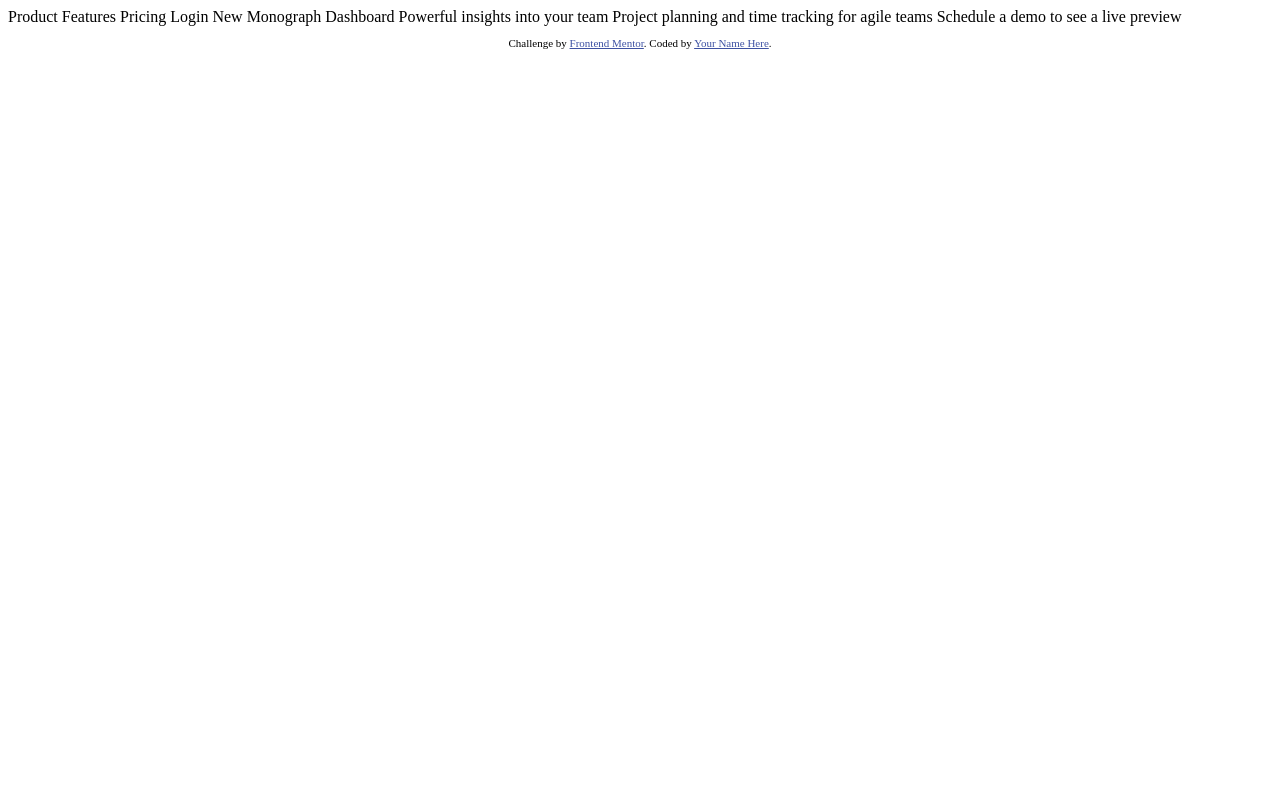
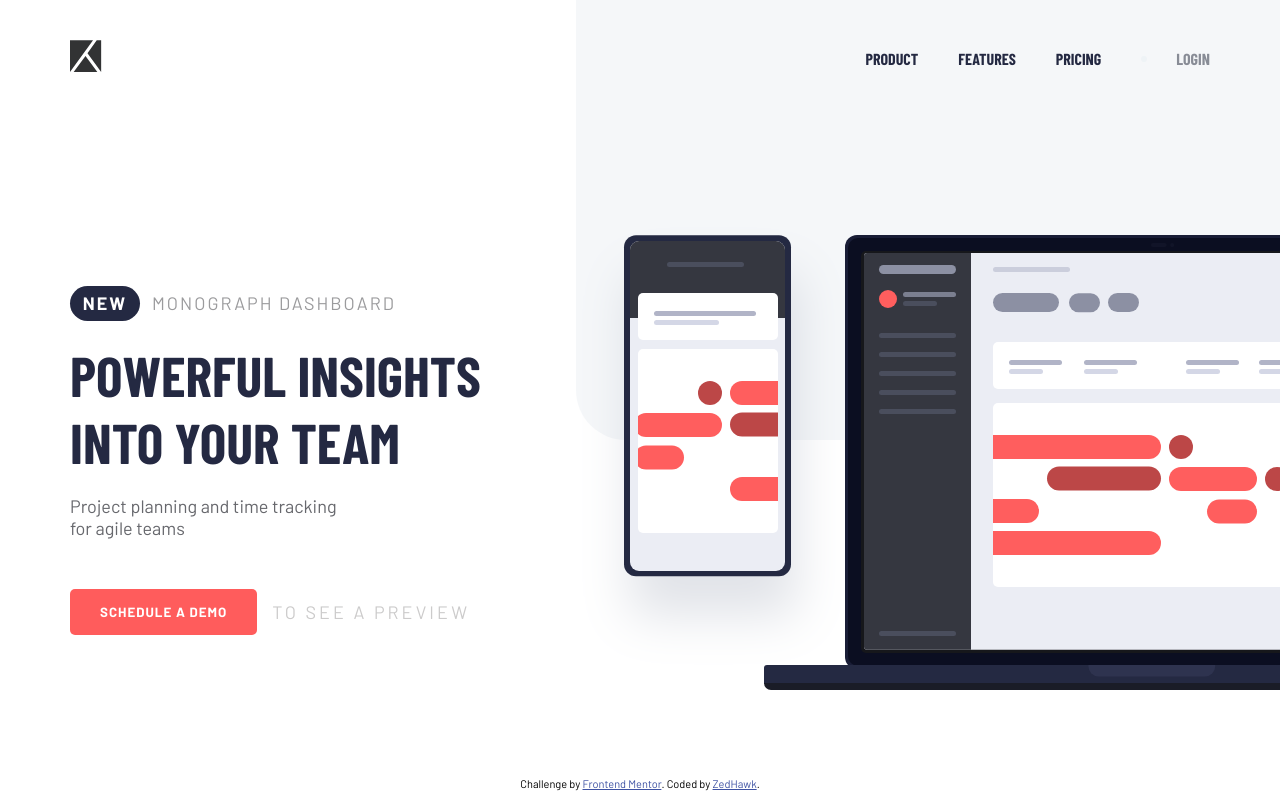
Before and after one commit to ebrahim113/Project_Tracking_Intro_Component_Challenge, a plain HTML site: page index.html in a window 1280 px wide. Drawn offline with nearby package versions, Linux system fonts and the light colour scheme; a web font is replaced by a local one.

Commit message:
Finish Challenge

```diff
--- a/index.html
+++ b/index.html
@@ -1,39 +1,85 @@
 <!DOCTYPE html>
 <html lang="en">
+
 <head>
   <meta charset="UTF-8">
-  <meta name="viewport" content="width=device-width, initial-scale=1.0"> <!-- displays site properly based on user's device -->
+  <meta name="viewport" content="width=device-width, initial-scale=1.0">
+  <link rel="icon" type="image/png" sizes="32x32" href="./images/favicon-32x32.png">
+  <title>Frontend Mentor | Project tracking intro component</title>
+  <!-- Google Fonts -->
+  <link rel="preconnect" href="https://fonts.googleapis.com">
+  <link rel="preconnect" href="https://fonts.gstatic.com" crossorigin>
+  <link
+    href="https://fonts.googleapis.com/css2?family=Barlow+Condensed:ital,wght@0,100;0,200;0,300;0,400;0,500;0,600;0,700;0,800;0,900;1,100;1,200;1,300;1,400;1,500;1,600;1,700;1,800;1,900&family=Barlow:ital,wght@0,100;0,200;0,300;0,400;0,500;0,600;0,700;0,800;0,900;1,100;1,200;1,300;1,400;1,500;1,600;1,700;1,800;1,900&display=swap"
+    rel="stylesheet">
+  <!-- Font Awesome -->
+  <link rel="stylesheet" href="https://cdnjs.cloudflare.com/ajax/libs/font-awesome/6.5.2/css/all.min.css"
+    integrity="sha512-SnH5WK+bZxgPHs44uWIX+LLJAJ9/2PkPKZ5QiAj6Ta86w+fsb2TkcmfRyVX3pBnMFcV7oQPJkl9QevSCWr3W6A=="
+    crossorigin="anonymous" referrerpolicy="no-referrer" />
+  <link rel="stylesheet" href="style.css">
+</head>
 
-  <link rel="icon" type="image/png" sizes="32x32" href="./images/favicon-32x32.png">
-
-  <title>Frontend Mentor | Project tracking intro component</title>
-
-  <!-- Feel free to remove these styles or customise in your own stylesheet 👍 -->
-  <style>
-    .attribution { font-size: 11px; text-align: center; }
-    .attribution a { color: hsl(228, 45%, 44%); }
-  </style>
-</head>
 <body>
-  Product
-  Features
-  Pricing
-  Login
-
-  New
-  Monograph Dashboard
-
-  Powerful insights into your team
-  Project planning and time tracking for agile teams
-
-  Schedule a demo
-  to see a live preview
-
+  <div class="special"></div>
+  <div class="tracking">
+    <div class="container">
+      <header>
+        <div class="logo">
+          <svg xmlns="http://www.w3.org/2000/svg" width="32" height="32">
+            <g fill="#323334" fill-rule="evenodd">
+              <path d="M0 32V.241h23.041zM31.15 32V.241h-4.411L17.48 13.158zM3.645 32l11.854-15.879L27.353 32z" />
+            </g>
+          </svg>
+        </div>
+        <nav>
+          <li>
+            <a href="#product">product</a>
+          </li>
+          <li>
+            <a href="#features">features</a>
+          </li>
+          <li>
+            <a href="#pricing">pricing</a>
+          </li>
+          <li>
+            <a href="#login">login</a>
+          </li>
+        </nav>
+        <svg class="humburger" xmlns="http://www.w3.org/2000/svg" width="24" height="16">
+          <g fill="#242942" fill-rule="evenodd">
+            <path d="M0 0h24v2H0zM0 7h24v2H0zM0 14h24v2H0z" />
+          </g>
+        </svg>
+        <svg class="close" xmlns="http://www.w3.org/2000/svg" width="20" height="20">
+          <path fill="#242942" fill-rule="evenodd"
+            d="M17.778.808l1.414 1.414L11.414 10l7.778 7.778-1.414 1.414L10 11.414l-7.778 7.778-1.414-1.414L8.586 10 .808 2.222 2.222.808 10 8.586 17.778.808z" />
+        </svg>
+      </header>
+      <div class="content">
+        <div class="text">
+          <div class="head">
+            <p><span>new</span> monograph dashboard</p>
+            <h1>powerful insights into your team</h1>
+            <p>Project planning and time tracking for agile teams</p>
+          </div>
+          <div class="schedule">
+            <button>schedule a demo</button>
+            <p>to see a preview</p>
+          </div>
+        </div>
+        <div class="image">
+          <img src="images/illustration-devices.svg" alt="devices">
+        </div>
+      </div>
+    </div>
+  </div>
   <footer>
     <p class="attribution">
       Challenge by <a href="https://www.frontendmentor.io?ref=challenge" target="_blank">Frontend Mentor</a>.
-      Coded by <a href="#">Your Name Here</a>.
+      Coded by <a href="https://github.com/ebrahim113">ZedHawk</a>.
     </p>
   </footer>
+  <script src="main.js"></script>
 </body>
+
 </html>
--- /dev/null
+++ b/main.js
@@ -0,0 +1,17 @@
+const nav = document.querySelector("header nav");
+
+const humburgerIcon = document.querySelector(".humburger");
+
+const closeIcon = document.querySelector(".close");
+
+humburgerIcon.addEventListener("click", (_) => {
+  nav.style.display = "flex";
+  humburgerIcon.style.display = "none";
+  closeIcon.style.display = "block";
+});
+
+closeIcon.addEventListener("click", (_) => {
+  nav.style.display = "none";
+  humburgerIcon.style.display = "block";
+  closeIcon.style.display = "none";
+});
--- /dev/null
+++ b/style.css
@@ -0,0 +1,321 @@
+:root {
+    /* Colors */
+    /* Primary */
+    --red-400: hsl(0, 100%, 68%);
+    /* Neutral */
+    --blue-950: hsl(230, 29%, 20%);
+    --blue-100: hsl(207, 33%, 95%);
+
+    /* Typography */
+    /* Headings, Call-to-actions, Navigation */
+    --secondary-font-family: "Barlow Condensed";
+    --font-weight-400: 400;
+    --font-weight-700: 700;
+
+    /* Body */
+    --main-font-family: Barlow;
+}
+
+* {
+    box-sizing: border-box;
+    margin: 0;
+    padding: 0;
+}
+
+body {
+    font-family: var(--main-font-family);
+    font-size: 18px;
+    position: relative;
+}
+
+.container {
+    margin: 0 auto;
+    padding: 0 15px;
+}
+
+/* Small */
+@media (min-width: 768px) {
+    .container {
+        width: 750px;
+    }
+}
+
+/* Medium */
+@media (min-width: 992px) {
+    .container {
+        width: 970px;
+    }
+}
+
+/* Large */
+@media (min-width: 1200px) {
+    .container {
+        width: 1170px;
+    }
+}
+
+.special {
+    width: 55%;
+    height: 60%;
+    background-color: #ebf0f4;
+    opacity: .5;
+    position: absolute;
+    right: 0;
+    border-bottom-left-radius: 50px;
+}
+
+@media (max-width: 767px) {
+    .special {
+        height: 45%;
+    }
+}
+
+.tracking {
+    padding: 40px;
+    overflow: hidden;
+}
+
+@media (max-width: 767px) {
+    .tracking {
+        padding: 20px;
+    }
+}
+
+.tracking .container {
+    position: relative;
+}
+
+.tracking .container header {
+    display: flex;
+    justify-content: space-between;
+    align-items: center;
+}
+
+.tracking .container header nav {
+    display: flex;
+}
+
+@media (max-width: 767px) {
+    .tracking .container header nav {
+        background-color: white;
+        flex-direction: column;
+        width: calc(100% - 30px);
+        text-align: center;
+        position: absolute;
+        top: 78px;
+        padding: 15px;
+        box-shadow: 0px 0px 20px 3px #ccc;
+        display: none;
+        z-index: 1;
+    }
+}
+
+@media (max-width: 767px) {
+    .tracking .container header nav li {
+        list-style-type: none;
+        padding: 15px 0;
+    }
+}
+
+.tracking .container header nav li:hover {
+    text-decoration: underline;
+}
+
+.tracking .container header nav li:not(:last-of-type) {
+    list-style-type: none;
+    margin-right: 40px;
+}
+
+@media (max-width: 767px) {
+    .tracking .container header nav li:not(:last-of-type) {
+        margin-right: 0;
+    }
+}
+
+.tracking .container header nav li:last-of-type {
+    color: var(--blue-100);
+}
+
+@media (max-width: 767px) {
+    .tracking .container header nav li:last-of-type {
+        border-top: 1px solid hsl(222.86deg 6.25% 56.08%);
+    }
+}
+
+.tracking .container header nav li:last-of-type a {
+    color: hsl(222.86deg 6.25% 56.08%);
+    font-weight: var(--font-weight-700);
+    font-family: var(--secondary-font-family);
+    margin-left: 10px;
+}
+
+@media (max-width: 767px) {
+    .tracking .container header nav li:last-of-type a {
+        margin-left: 0;
+    }
+}
+
+.tracking .container header nav li a {
+    text-transform: uppercase;
+    text-decoration: none;
+    color: var(--blue-950);
+    font-weight: var(--font-weight-700);
+    font-family: var(--secondary-font-family);
+    font-size: 16px;
+}
+
+.tracking .container header svg {
+    cursor: pointer;
+}
+
+.tracking .container header .humburger {
+    display: none;
+}
+
+@media (max-width: 767px) {
+    .tracking .container header .humburger {
+        display: block;
+    }
+}
+
+.tracking .container header .close {
+    display: none;
+}
+
+.tracking .container .content {
+    margin-top: 150px;
+    display: flex;
+    align-items: center;
+}
+
+@media (max-width: 767px) {
+    .tracking .container .content {
+        flex-direction: column-reverse;
+        margin-top: 50px;
+    }
+}
+
+.tracking .container .content .text .head p:nth-of-type(1) {
+    text-transform: uppercase;
+    display: flex;
+    align-items: center;
+    color: hsl(240deg 1.01% 61.18%);
+    letter-spacing: 2px;
+}
+
+@media (max-width: 767px) {
+    .tracking .container .content .text .head p:nth-of-type(1) {
+        font-size: 16px;
+    }
+}
+
+.tracking .container .content .text .head p:nth-of-type(1) span {
+    color: white;
+    background-color: var(--blue-950);
+    text-align: center;
+    display: flex;
+    justify-content: center;
+    align-items: center;
+    width: 70px;
+    height: 35px;
+    border-radius: 50px;
+    font-weight: var(--font-weight-700);
+    margin-right: 12px;
+}
+
+.tracking .container .content .text .head h1 {
+    text-transform: uppercase;
+    font-weight: var(--font-weight-700);
+    font-family: var(--secondary-font-family);
+    color: var(--blue-950);
+    font-size: 56px;
+    margin: 20px 0;
+}
+
+@media (max-width: 767px) {
+    .tracking .container .content .text .head h1 {
+        font-size: 41px;
+    }
+}
+
+.tracking .container .content .text .head p:nth-of-type(2) {
+    color: hsl(230deg 2.83% 41.57%);
+    width: 292px;
+    margin-bottom: 50px;
+}
+
+.tracking .container .content .text .schedule {
+    display: flex;
+    align-items: center;
+}
+
+.tracking .container .content .text .schedule button {
+    color: white;
+    font-family: var(--main-font-family);
+    letter-spacing: 1px;
+    font-weight: var(--font-weight-700);
+    margin-right: 15px;
+    background-color: var(--red-400);
+    padding: 15px 30px;
+    border: none;
+    border-radius: 5px;
+    cursor: pointer;
+    text-transform: uppercase;
+}
+
+@media (max-width:767px) {
+    .tracking .container .content .text .schedule button {
+        font-size: 12px;
+        padding: 15px;
+    }
+}
+
+.tracking .container .content .text .schedule button:hover {
+    opacity: .7;
+}
+
+.tracking .container .content .text .schedule p {
+    text-transform: uppercase;
+    color: hsl(0deg 0.97% 79.8%);
+    letter-spacing: 3px;
+}
+
+@media (max-width: 767px) {
+    .tracking .container .content .text .schedule p {
+        font-size: 15px;
+        letter-spacing: 1px;
+    }
+}
+
+.tracking .container .content .image {
+    position: relative;
+    right: -70px;
+    width: 700px;
+}
+
+@media (max-width: 767px) {
+    .tracking .container .content .image {
+        width: calc(100% + 180px);
+        margin-bottom: 90px;
+    }
+}
+
+@media (max-width: 767px) {
+    .tracking .container .content .image img {
+        width: 100%;
+    }
+}
+
+.attribution {
+    font-size: 11px;
+    text-align: center;
+    position: fixed;
+    bottom: 10px;
+    left: 50%;
+    transform: translateX(-50%);
+    width: 100%;
+}
+
+.attribution a {
+    color: hsl(228, 45%, 44%);
+}
```
